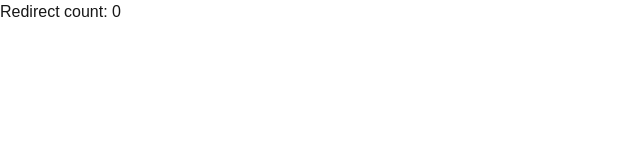
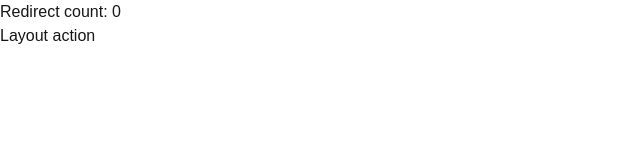
Before and after one commit to AnthonyTornetta/hermes-integration-test, a Next.js app: page /action-result in a window 1280 px wide. Shown: the top 160 px of the page, without its empty margins (0-640 px from the left). Built offline with nearby package versions, Linux system fonts and the light colour scheme; no server answers.

Commit message:
test: cover root layout actions and framework fallback

```diff
--- a/src/app/layout.tsx
+++ b/src/app/layout.tsx
@@ -1,6 +1,7 @@
 import type { Metadata } from "next";
 import { Geist, Geist_Mono } from "next/font/google";
 import "./globals.css";
+import { submit } from "./actions-static/actions";
 
 const geistSans = Geist({
   variable: "--font-geist-sans",
@@ -23,7 +24,7 @@ export default function RootLayout({ children }: LayoutProps<"/">) {
       lang="en"
       className={`${geistSans.variable} ${geistMono.variable} h-full antialiased`}
     >
-      <body className="min-h-full flex flex-col">{children}</body>
+      <body className="min-h-full flex flex-col">{children}<form action={submit}><input type="hidden" name="value" value="layout" /><button id="layout-submit">Layout action</button></form></body>
     </html>
   );
 }
```
